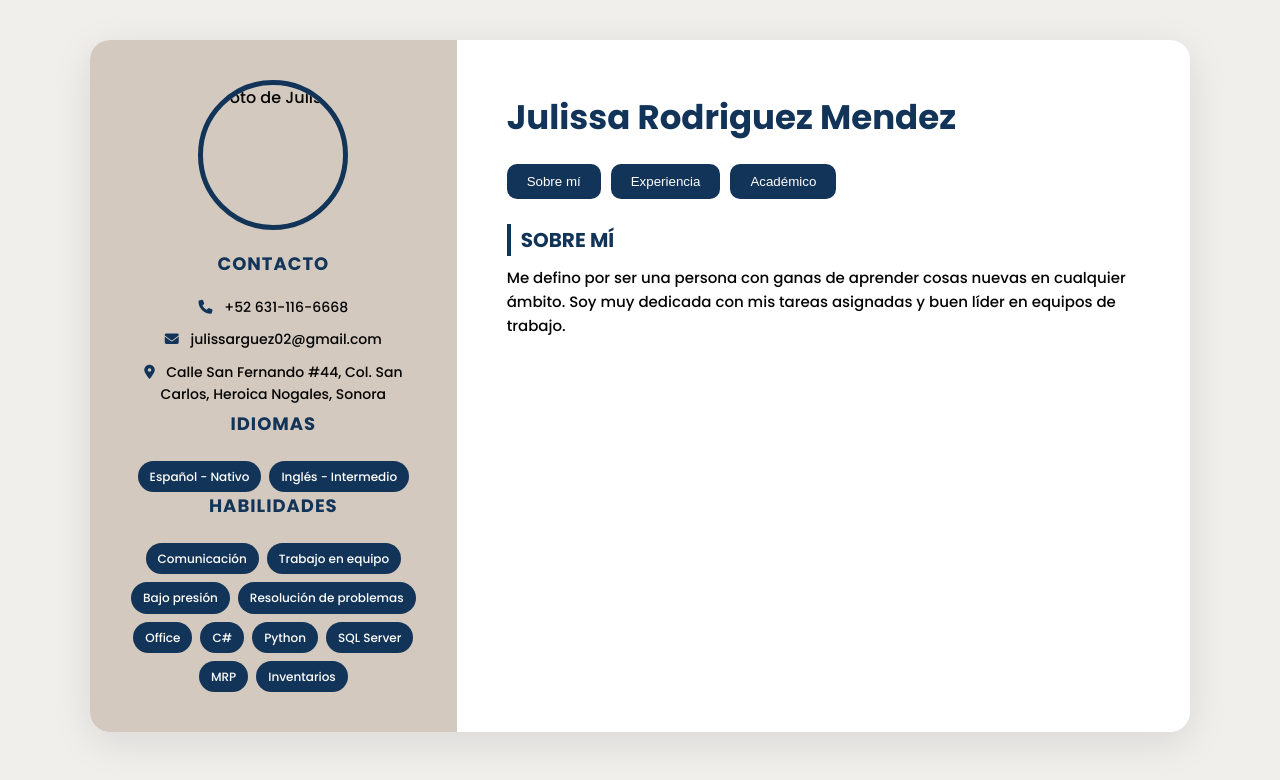
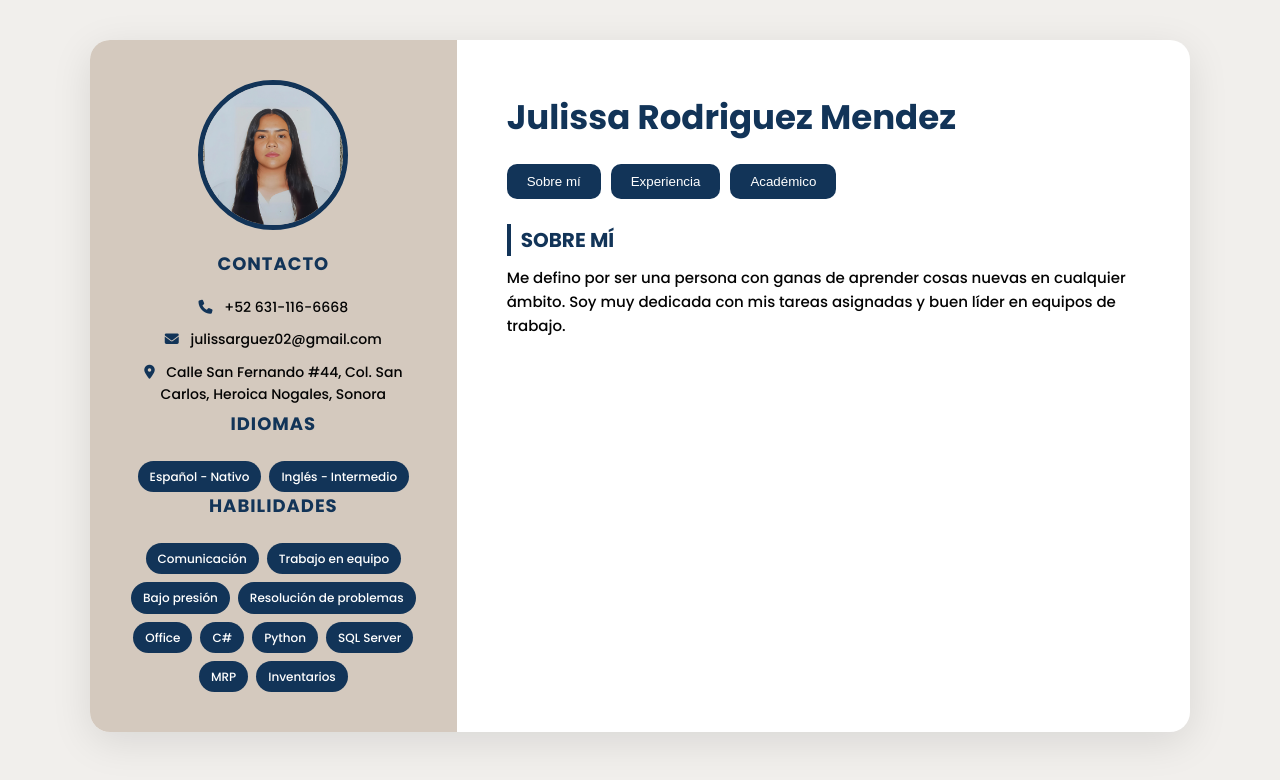
Before and after one commit to JulissaRguez/portafolio-web, a plain HTML site: page Perfil.html in a window 1280 px wide. Drawn offline with Linux system fonts and the light colour scheme.

Commit message:
Index.html

```diff
--- a/Perfil.html
+++ b/Perfil.html
@@ -176,7 +176,7 @@
 <body>
     <div class="container">
         <div class="left-panel">
-            <img src="Img/jr.png" alt="Foto de Julissa" />
+            <img src="jr.png" alt="Foto de Julissa" />
             <h2>Contacto</h2>
             <p><i class="fas fa-phone icon"></i> +52 631-116-6668</p>
             <p><i class="fas fa-envelope icon"></i> julissarguez02@gmail.com</p>
```
